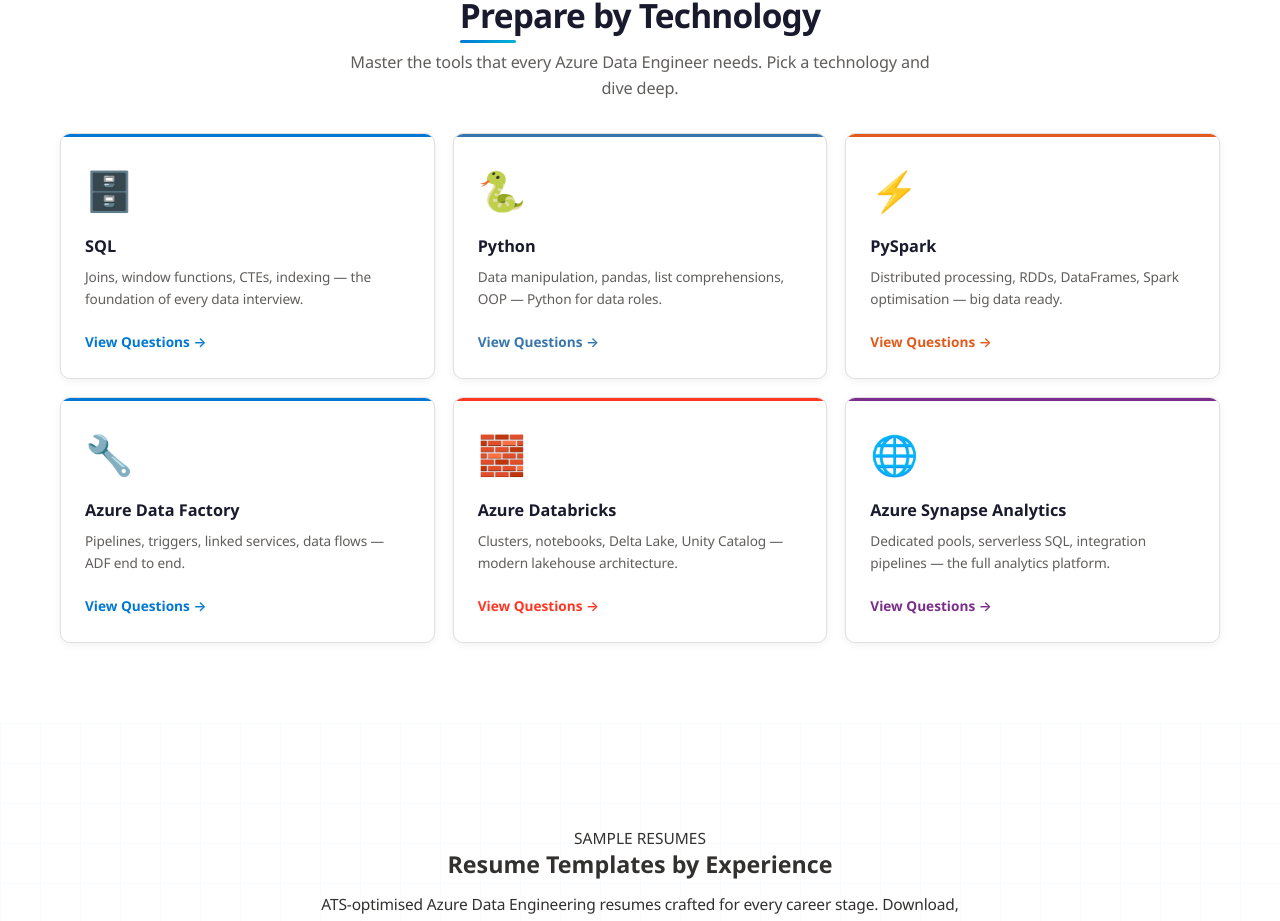
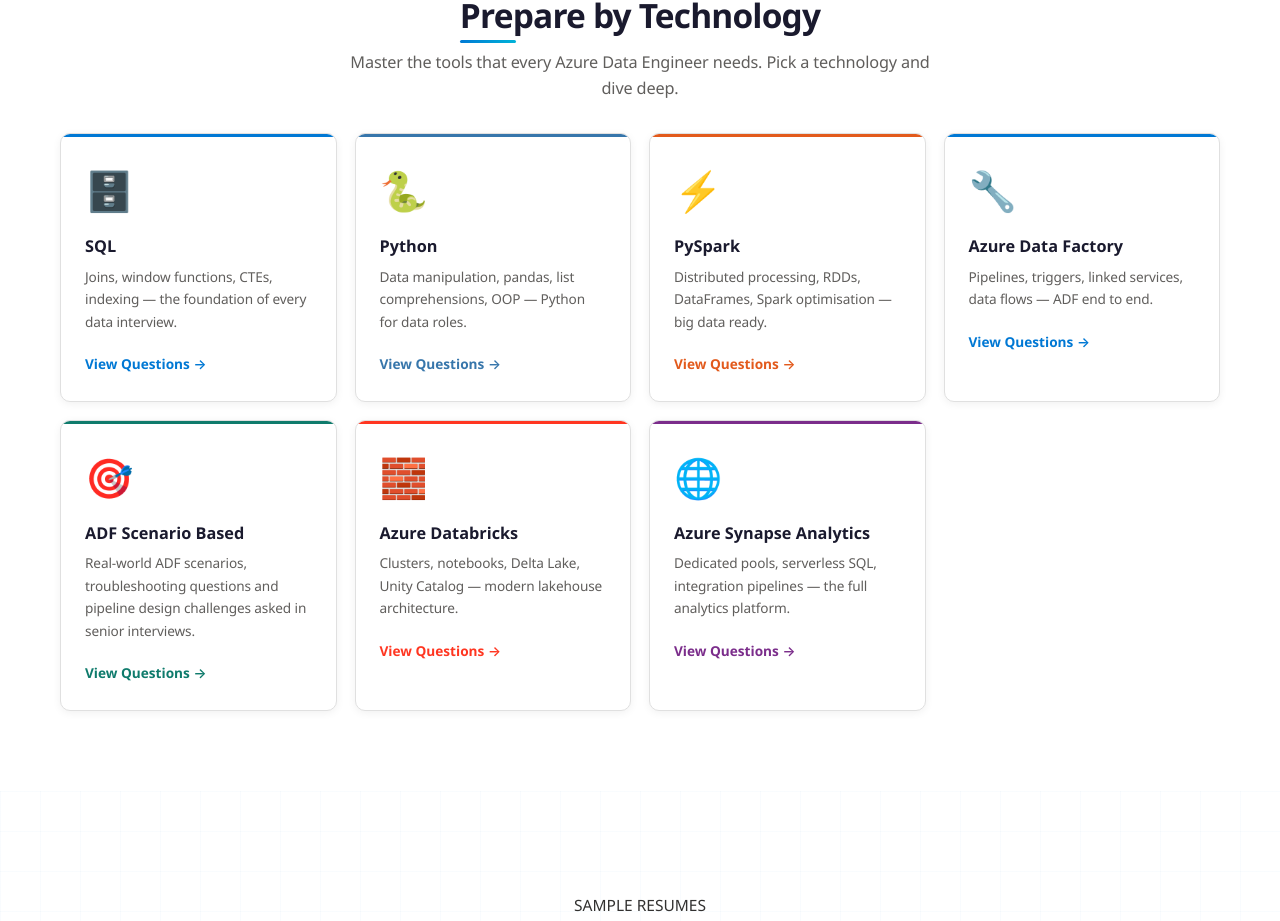
Before and after one commit to asjadbaig-boop/dataprep, a React (Vite) app: page / in a window 1280 px wide. Shown: the part 2473-3394 px from the top of the page. Built offline with nearby package versions, Linux system fonts and the light colour scheme.

Commit message:
added adf scenario based questions card

```diff
--- a/src/data/driveLinks.js
+++ b/src/data/driveLinks.js
@@ -5,6 +5,7 @@
   python:       "https://drive.google.com/file/d/1TrgFtz72p8Vc0wXFNOdLKyEtiZf9prpd/view?usp=drive_link",
   pyspark:      "https://drive.google.com/file/d/175_onyVGA9qKaSFjjK5d5RP9KM4rlIYy/view?usp=drive_link",
   adf:          "https://drive.google.com/file/d/1UUMRzCcfTlD5FxRnC_f4lp2f2zM0dhYr/view?usp=drive_link",
+  "adf-scenario": "https://drive.google.com/file/d/1lfA6Au8hoNUrQ1cMzLlsCupmFB-QYH42/view?usp=sharing",
   databricks:   "https://drive.google.com/file/d/1Bfz34HhANVppsxtCYpFdk2JZeLADHgda/view?usp=drive_link",
   synapse:      "https://drive.google.com/file/d/1sng__GE6FZzXeynaL_xn_g7JK1Ve_sFX/view?usp=drive_link",
 };
--- a/src/data/techResources.js
+++ b/src/data/techResources.js
@@ -5,6 +5,7 @@
   { icon: '🐍', title: 'Python',                  accent: '#3776AB', desc: 'Data manipulation, pandas, list comprehensions, OOP — Python for data roles.' },
   { icon: '⚡', title: 'PySpark',                 accent: '#E25A1C', desc: 'Distributed processing, RDDs, DataFrames, Spark optimisation — big data ready.' },
   { icon: '🔧', title: 'Azure Data Factory',      accent: '#0078D4', desc: 'Pipelines, triggers, linked services, data flows — ADF end to end.' },
+  { icon: '🎯', title: 'ADF Scenario Based',      accent: '#0F7B6C', desc: 'Real-world ADF scenarios, troubleshooting questions and pipeline design challenges asked in senior interviews.' },
   { icon: '🧱', title: 'Azure Databricks',        accent: '#FF3621', desc: 'Clusters, notebooks, Delta Lake, Unity Catalog — modern lakehouse architecture.' },
   { icon: '🌐', title: 'Azure Synapse Analytics', accent: '#7B2D8B', desc: 'Dedicated pools, serverless SQL, integration pipelines — the full analytics platform.' }
 ];
@@ -46,6 +47,15 @@
       { name: 'ADF Interview Questions - End to End' }
     ]
   },
+  'ADF Scenario Based': {
+    icon: '🎯',
+    accentColor: '#0F7B6C',
+    driveLink: driveLinks['adf-scenario'],
+    description: 'Real-world ADF scenarios, troubleshooting questions and pipeline design challenges asked in senior interviews.',
+    pdfs: [
+      { name: 'ADF Scenario Based Interview Questions' }
+    ]
+  },
   'Azure Databricks': {
     icon: '🧱',
     accentColor: '#FF3621',
--- a/src/styles/tech.css
+++ b/src/styles/tech.css
@@ -6,7 +6,7 @@
 .tech-hdr    { text-align: center; margin-bottom: 32px; display: flex; flex-direction: column; align-items: center; }
 .tech-hdr .sec-sub { margin: 0 auto; text-align: center; }
 
-.tech-grid { display: grid; grid-template-columns: repeat(3,1fr); gap: 18px; }
+.tech-grid { display: grid; grid-template-columns: repeat(4,1fr); gap: 18px; }
 
 .tcard {
   background: #fff;
```
